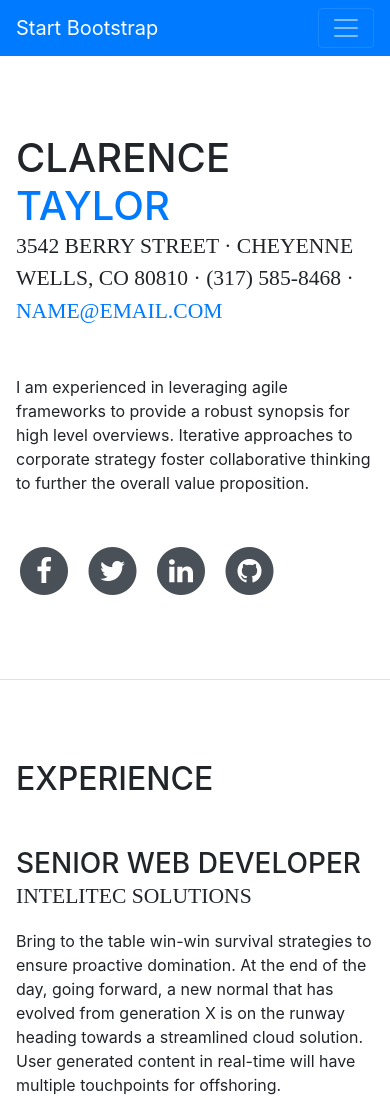
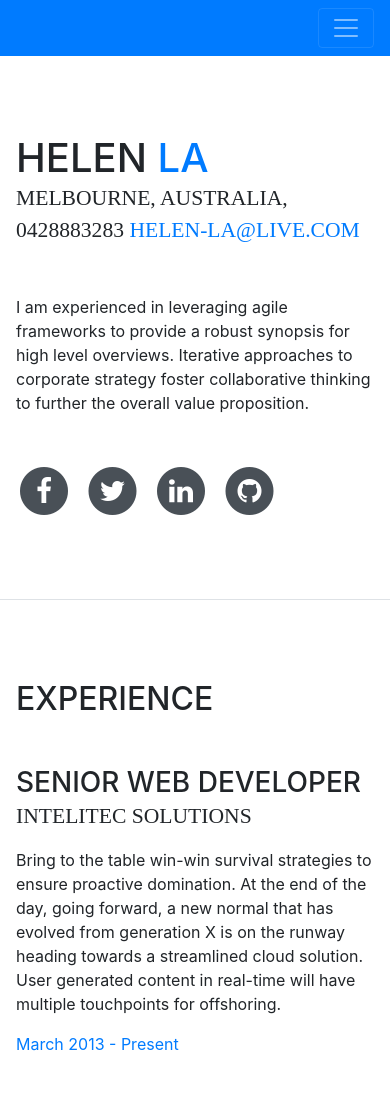
Before and after one commit to helenlax/CV, a website with bundled scripts: page index.html in a window 390 px wide. Shown: the top 1100 px of the page. Built offline with nearby package versions, Linux system fonts and the light colour scheme; a web font is replaced by a local one.

Commit message:
changes to index

```diff
--- a/index.html
+++ b/index.html
@@ -29,7 +29,7 @@
 
     <nav class="navbar navbar-expand-lg navbar-dark bg-primary fixed-top" id="sideNav">
       <a class="navbar-brand js-scroll-trigger" href="#page-top">
-        <span class="d-block d-lg-none">Start Bootstrap</span>
+        <span class="d-block d-lg-none"></span>
         <span class="d-none d-lg-block">
           <img class="img-fluid img-profile rounded-circle mx-auto mb-2" src="img/profile.jpg" alt="">
         </span>
@@ -65,16 +65,16 @@
 
       <section class="resume-section p-3 p-lg-5 d-flex d-column" id="about">
         <div class="my-auto">
-          <h1 class="mb-0">Clarence
-            <span class="text-primary">Taylor</span>
+          <h1 class="mb-0">Helen
+            <span class="text-primary">La</span>
           </h1>
-          <div class="subheading mb-5">3542 Berry Street · Cheyenne Wells, CO 80810 · (317) 585-8468 ·
-            <a href="mailto:name@email.com">name@email.com</a>
+          <div class="subheading mb-5">Melbourne, Australia, 0428883283
+            <a href="mailto:name@email.com">helen-la@live.com</a>
           </div>
           <p class="mb-5">I am experienced in leveraging agile frameworks to provide a robust synopsis for high level overviews. Iterative approaches to corporate strategy foster collaborative thinking to further the overall value proposition.</p>
           <ul class="list-inline list-social-icons mb-0">
             <li class="list-inline-item">
-              <a href="#">
+              <a href="https://www.facebook.com/HelenLala">
                 <span class="fa-stack fa-lg">
                   <i class="fa fa-circle fa-stack-2x"></i>
                   <i class="fa fa-facebook fa-stack-1x fa-inverse"></i>
@@ -112,6 +112,17 @@
       <section class="resume-section p-3 p-lg-5 d-flex flex-column" id="experience">
         <div class="my-auto">
           <h2 class="mb-5">Experience</h2>
+
+          <div class="resume-item d-flex flex-column flex-md-row mb-5">
+            <div class="resume-content mr-auto">
+              <h3 class="mb-0">Senior Web Developer</h3>
+              <div class="subheading mb-3">Intelitec Solutions</div>
+              <p>Bring to the table win-win survival strategies to ensure proactive domination. At the end of the day, going forward, a new normal that has evolved from generation X is on the runway heading towards a streamlined cloud solution. User generated content in real-time will have multiple touchpoints for offshoring.</p>
+            </div>
+            <div class="resume-date text-md-right">
+              <span class="text-primary">March 2013 - Present</span>
+            </div>
+          </div>
 
           <div class="resume-item d-flex flex-column flex-md-row mb-5">
             <div class="resume-content mr-auto">
```
